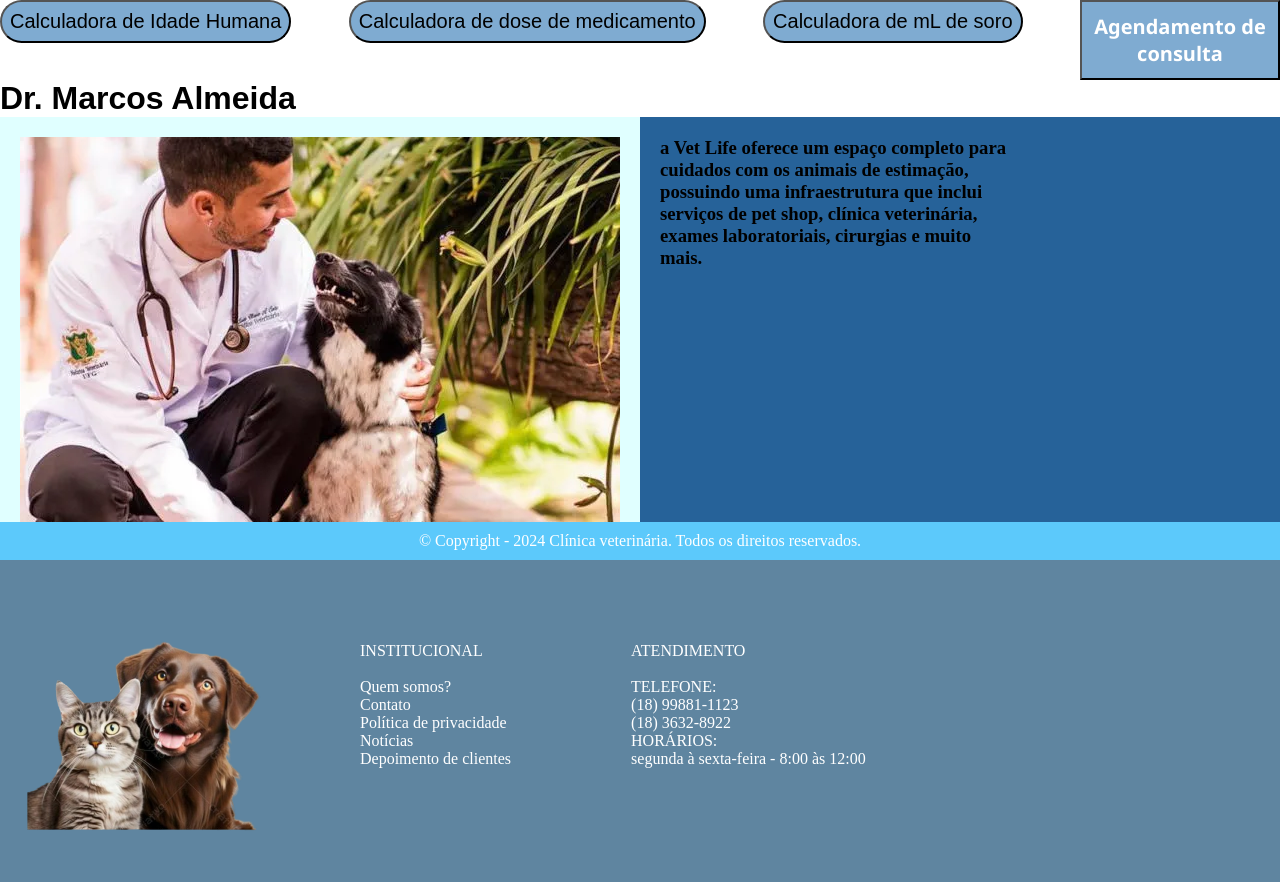
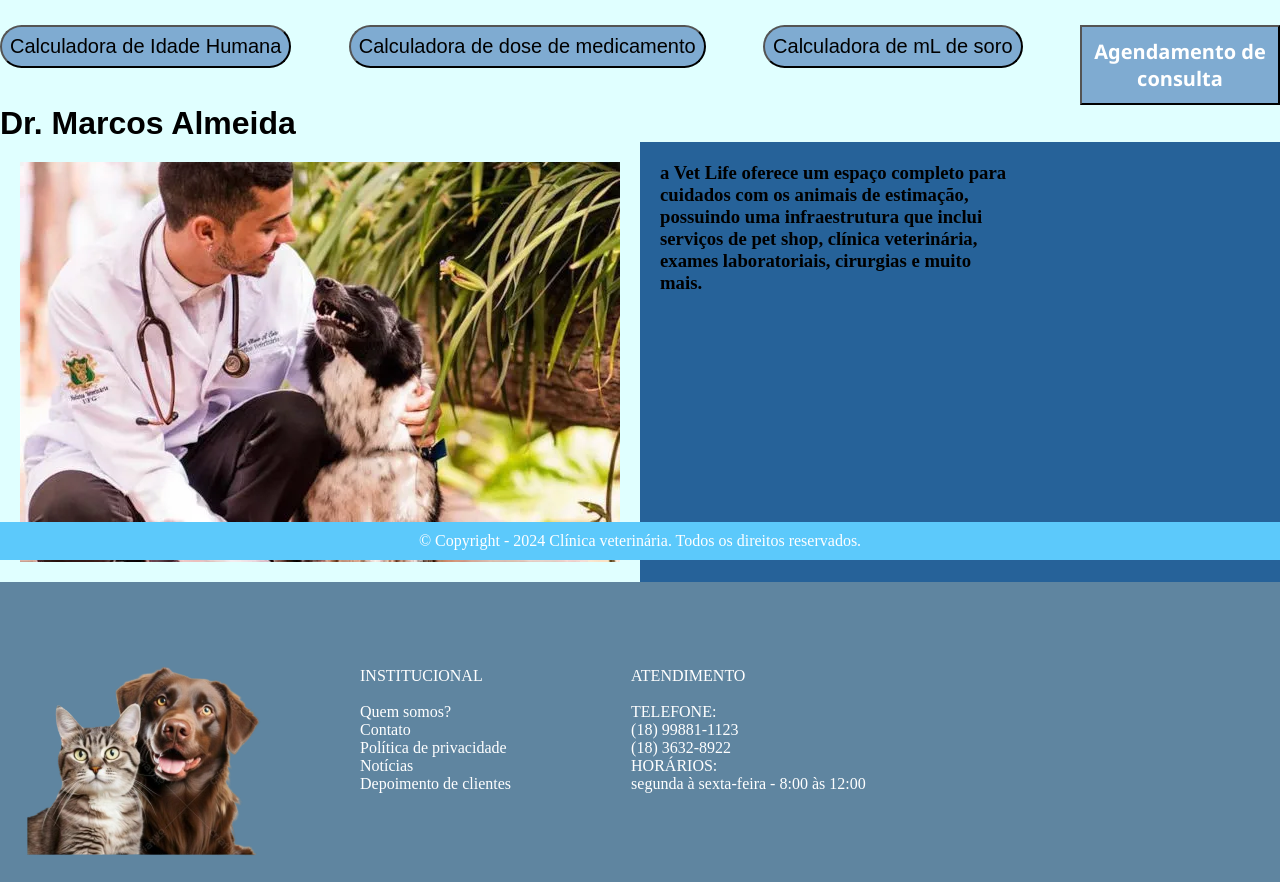
Before and after one commit to valentinaiwonder/vetlifenovo, a Flask app: page / in a window 1280 px wide. Shown: the part 240-1122 px from the top of the page. Before the commit the page ends 1070 px from the top, so only its background shows below. Run offline with Flask 3, Linux system fonts and the light colour scheme.

Commit message:
cores de fundo

```diff
--- a/static/css/estilohome.css
+++ b/static/css/estilohome.css
@@ -67,6 +67,7 @@
     font-size: 200%;
     justify-content: space-between;
     align-self:center;
+    background-color: var(--azulclaro);;
 }
 
 /* Agendamento */
@@ -104,6 +105,8 @@
 .botaofunctions {
     display: flex;
     justify-content: space-between;
+    padding-top:25px;
+    background-color:var(--azulclaro);
 }
 
 .botaoidade {
```
